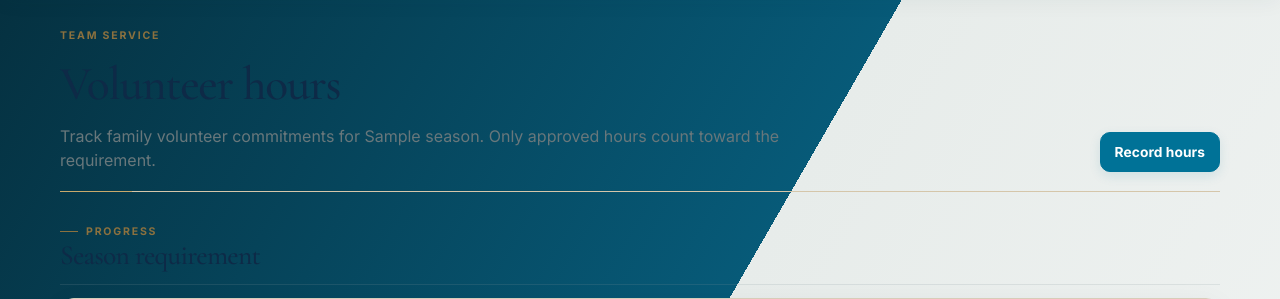
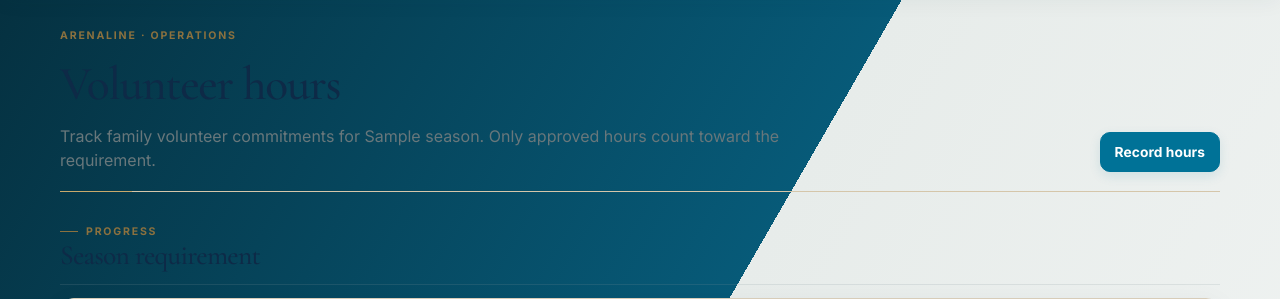
Before and after one commit to mcangeli/iea-team-portal, a Django app: template templates/portal/volunteer_dashboard.html in a window 1280 px wide. Shown: the part 68-367 px from the top of the page. Run offline with Django 5.2, Linux system fonts and the light colour scheme; the template is opened without the code that fills it: most values are stand-ins (such as "Sample title", 1, 10 or a date in 2020); grey boxes marked "Sample" are stand-in pictures; parts of the project's set-up code (start-up, migrations or seed data) failed here and were passed over.

Commit message:
ui: align operations terminology with ArenaLine

```diff
--- a/templates/portal/volunteer_dashboard.html
+++ b/templates/portal/volunteer_dashboard.html
@@ -1,6 +1,6 @@
-{% extends 'base.html' %}{% block title %}Volunteer Hours{% endblock %}{% block content %}
-<div class="page-intro"><div><div class="eyebrow">TEAM SERVICE</div><h1>Volunteer hours</h1><p>Track family volunteer commitments for {{ season.name }}. Only approved hours count toward the requirement.</p></div><div class="actions"><a class="btn" href="{% url 'volunteer_submit' %}">Record hours</a>{% if can_manage %}<a class="btn secondary" href="{% url 'volunteer_requirements' %}">Set requirements</a><a class="btn secondary" href="{% url 'volunteer_export' %}">Export CSV</a>{% endif %}</div></div>
-{% if can_manage and pending_count %}<div class="flash"><strong>{{ pending_count }} volunteer entr{{ pending_count|pluralize:"y,ies" }}</strong> awaiting coach approval.</div>{% endif %}
+{% extends 'base.html' %}{% block title %}Volunteer Hours · ArenaLine{% endblock %}{% block content %}
+<div class="page-intro"><div><div class="eyebrow">ARENALINE · OPERATIONS</div><h1>Volunteer hours</h1><p>Track family volunteer commitments for {{ season.name }}. Only approved hours count toward the requirement.</p></div><div class="actions"><a class="btn" href="{% url 'volunteer_submit' %}">Record hours</a>{% if can_manage %}<a class="btn secondary" href="{% url 'volunteer_requirements' %}">Set requirements</a><a class="btn secondary" href="{% url 'volunteer_export' %}">Export CSV</a>{% endif %}</div></div>
+{% if can_manage and pending_count %}<div class="flash"><strong>{{ pending_count }} volunteer entr{{ pending_count|pluralize:"y,ies" }}</strong> awaiting approval.</div>{% endif %}
 <section class="content-section"><div class="section-head"><div><div class="eyebrow">PROGRESS</div><h2>Season requirement</h2></div></div><div class="volunteer-grid">{% for row in rows %}<article class="volunteer-card card {% if row.complete %}complete{% endif %}"><div class="volunteer-head"><div><small>{{ row.membership.get_team_level_display }}</small><h3>{{ row.rider }}</h3></div><span class="status-pill">{% if row.complete %}Complete{% else %}{{ row.remaining }} hrs left{% endif %}</span></div><div class="progress-numbers"><div><strong>{{ row.approved }}</strong><small>approved</small></div><div><strong>{{ row.pending }}</strong><small>pending</small></div><div><strong>{{ row.required }}</strong><small>required</small></div></div>{% if row.required %}<progress value="{{ row.approved }}" max="{{ row.required }}"></progress>{% endif %}</article>{% empty %}<div class="empty-state">No active-season riders.</div>{% endfor %}</div></section>
 <section class="content-section"><div class="section-head"><div><div class="eyebrow">HISTORY</div><h2>Volunteer entries</h2></div></div><div class="entry-table-wrap"><table class="entry-table"><thead><tr><th>Date</th><th>Rider</th><th>Hours</th><th>Category</th><th>Performed by</th><th>Description</th><th>Status</th>{% if can_manage %}<th></th>{% endif %}</tr></thead><tbody>{% for log in logs %}<tr><td>{{ log.service_date|date:"M j, Y" }}</td><td>{{ log.rider }}</td><td><strong>{{ log.hours }}</strong></td><td>{{ log.get_category_display }}</td><td>{{ log.performed_by|default:"—" }}</td><td>{{ log.description }}</td><td><span class="status-pill volunteer-{{ log.status }}">{{ log.get_status_display }}</span></td>{% if can_manage %}<td><a class="text-link" href="{% url 'volunteer_review' log.pk %}">Review</a></td>{% endif %}</tr>{% empty %}<tr><td colspan="8" class="muted">No volunteer hours recorded yet.</td></tr>{% endfor %}</tbody></table></div></section>
 {% endblock %}
```
